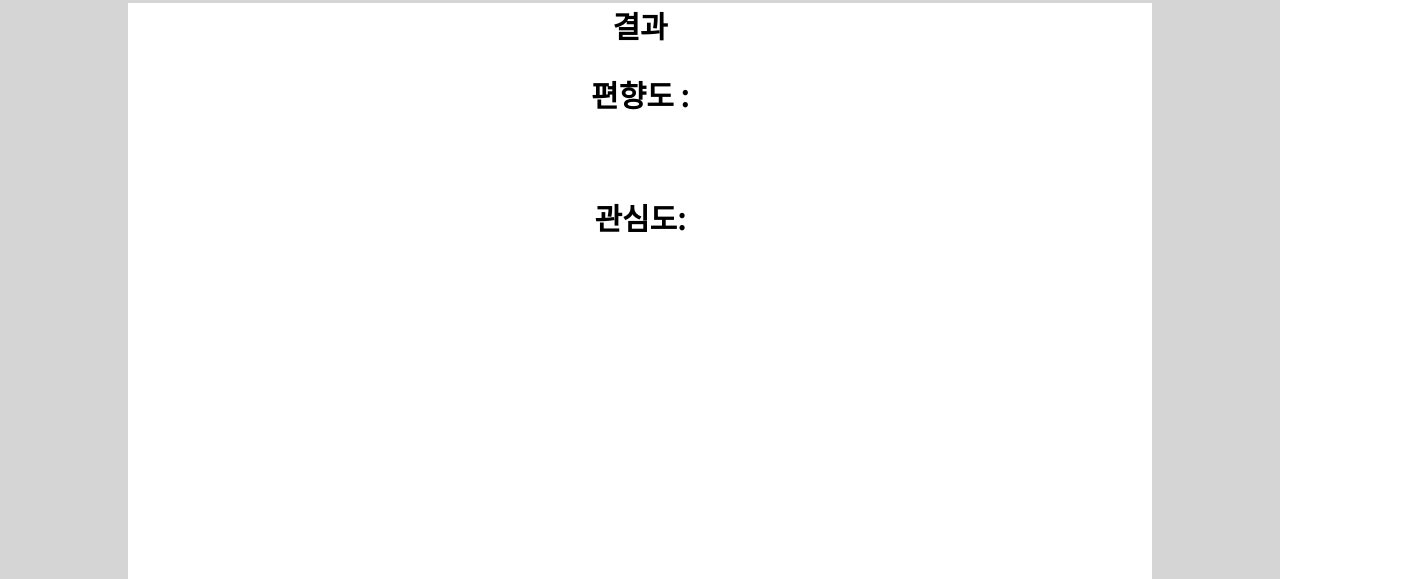
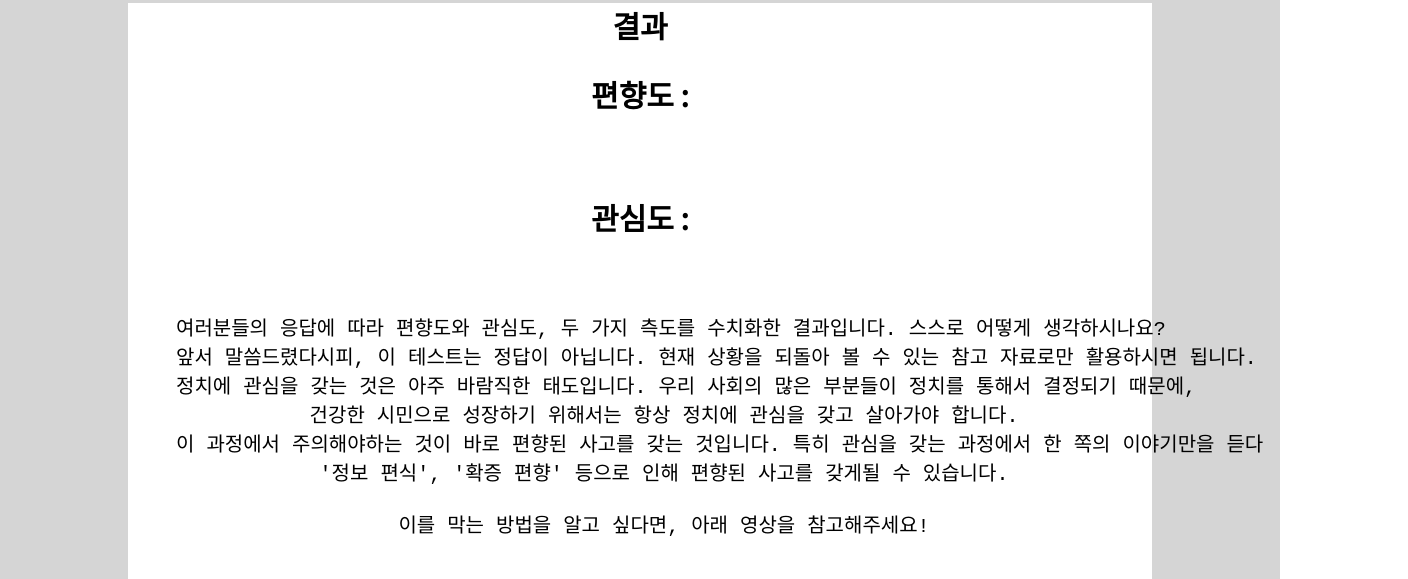
Before and after one commit to ciel3486/test, a plain HTML site: page results.html in a window 1280 px wide. Shown: the part 345-924 px from the top of the page, 1408 px wide, since content can reach past the window. Drawn offline with Linux system fonts and the light colour scheme; grey boxes are pictures that could not be loaded.

Commit message:
Update results.html

```diff
--- a/results.html
+++ b/results.html
@@ -16,10 +16,22 @@
     <div class="axis">
       <div class="bar bias" id="bar-bias"><div class="text-wrapper" id="bias"> </div></div>
     </div>
-    <h2> 관심도: <span class="weight-300" id="interest-label"></span></h2>
+    <h2> 관심도 : <span class="weight-300" id="interest-label"></span></h2>
     <div class="axis">
       <div class="bar interest" id="bar-interest"><div class="text-wrapper" id="interest"></div></div>
     </div>
+    <div id="advice">
+    <pre>
+    여러분들의 응답에 따라 편향도와 관심도, 두 가지 측도를 수치화한 결과입니다. 스스로 어떻게 생각하시나요?
+    앞서 말씀드렸다시피, 이 테스트는 정답이 아닙니다. 현재 상황을 되돌아 볼 수 있는 참고 자료로만 활용하시면 됩니다.
+    정치에 관심을 갖는 것은 아주 바람직한 태도입니다. 우리 사회의 많은 부분들이 정치를 통해서 결정되기 때문에,
+    건강한 시민으로 성장하기 위해서는 항상 정치에 관심을 갖고 살아가야 합니다.
+    이 과정에서 주의해야하는 것이 바로 편향된 사고를 갖는 것입니다. 특히 관심을 갖는 과정에서 한 쪽의 이야기만을 듣다
+    '정보 편식', '확증 편향' 등으로 인해 편향된 사고를 갖게될 수 있습니다.
+
+    이를 막는 방법을 알고 싶다면, 아래 영상을 참고해주세요!
+    </pre></div>
+      <iframe width="1280" height="720" src="https://www.youtube.com/embed/3DOkxQ3HDXE?list=RD3DOkxQ3HDXE" frameborder="0" allow="accelerometer; autoplay; encrypted-media; gyroscope; picture-in-picture" allowfullscreen></iframe>
   </div>
 </div>
 <div id="reference">
```
